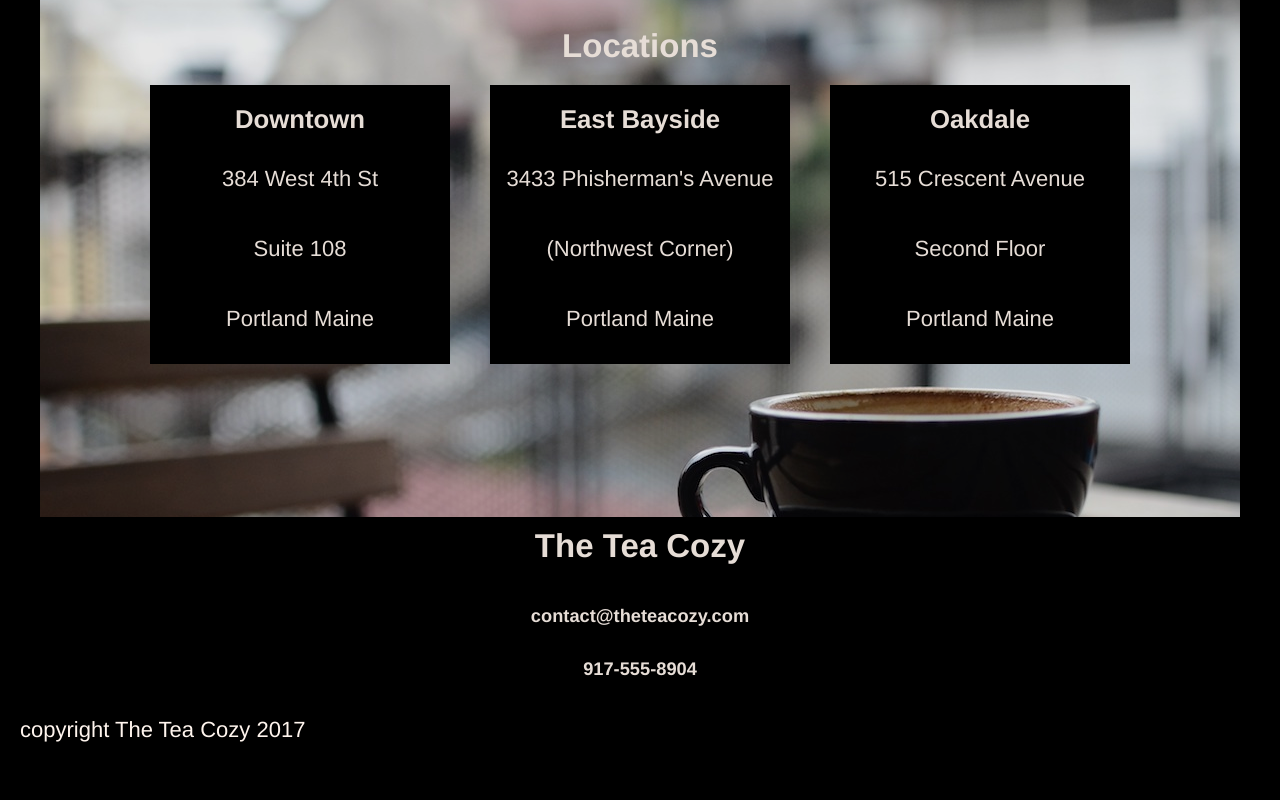
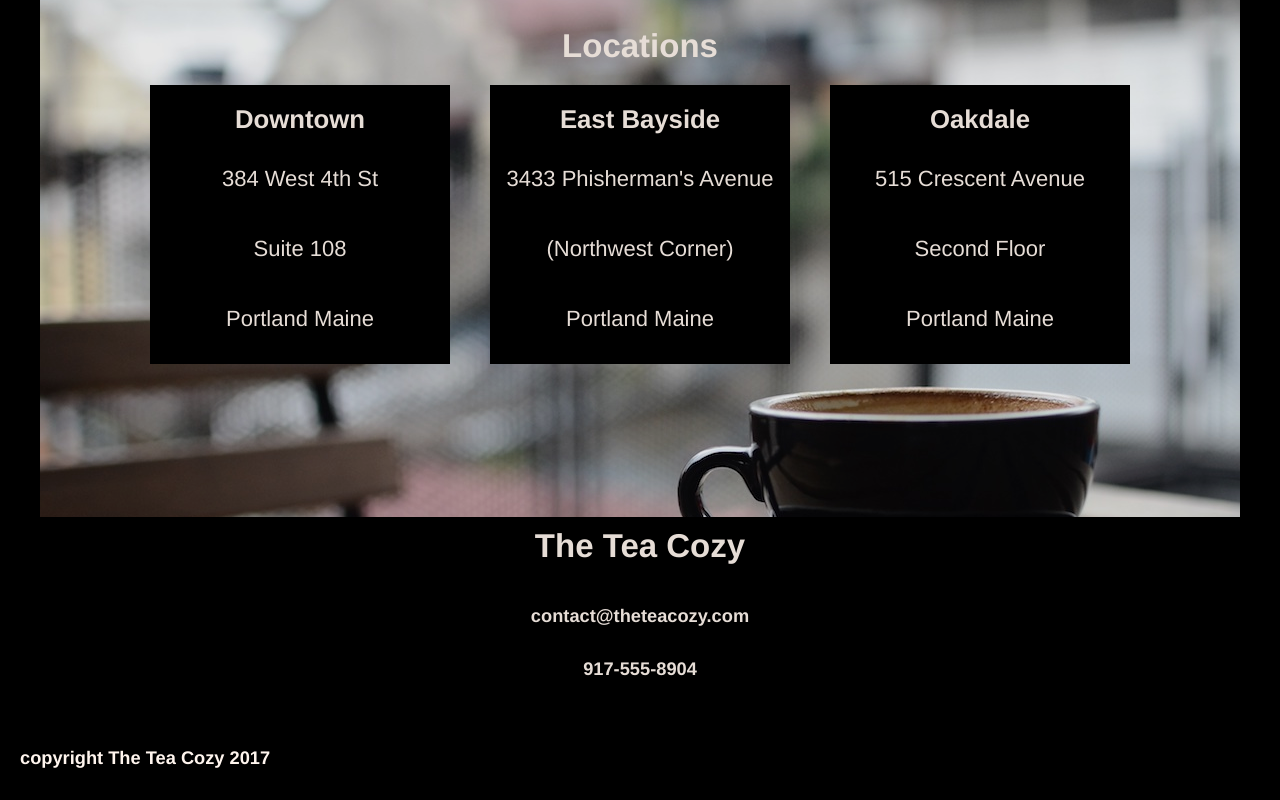
Before and after one commit to ca-jswartz/teacozy, a plain HTML site: page index.html in a window 1280 px wide. Shown: the part 1662-2462 px from the top of the page. Before the commit the page ends 2405 px from the top, so only its background shows below. Drawn offline with Linux system fonts and the light colour scheme.

Commit message:
Made footer a h5 and moved text-align center from universal to body.

```diff
--- a/index.html
+++ b/index.html
@@ -86,7 +86,7 @@
 	</div>
 	<!-- Footer -->
 	<footer>
-		<span>copyright The Tea Cozy 2017</span>
+		<h5>copyright The Tea Cozy 2017</h5>
 	</footer>
 </body>
 </html>
--- a/resources/css/styles.css
+++ b/resources/css/styles.css
@@ -2,7 +2,7 @@
 * {
 	font-family: Helvetica, Arial, sans-serif;
 	color: seashell;
-	text-align: center;
+
 }
 
 h2,
@@ -14,6 +14,7 @@ h4 {
 
 body {
 	margin: 0;
+	text-align: center;
 	background-color: black;
 	font-size: 22px;
 }
```
